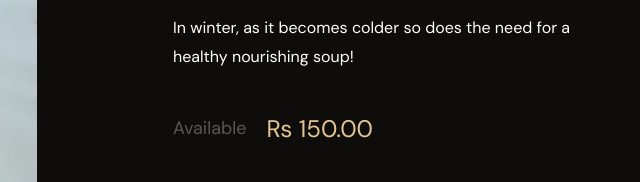
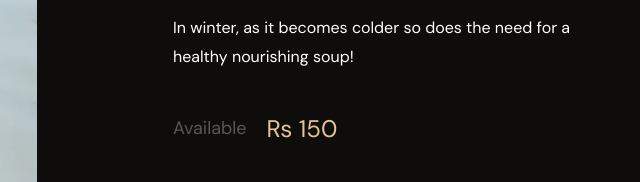
Before and after one commit to pratibha-ncr/kitchen_app, a plain HTML site: page index.html in a window 1280 px wide. Shown: the part 3278-3460 px from the top of the page, 603-1243 px from the left. Drawn offline with nearby package versions, Linux system fonts and the light colour scheme; a web font is replaced by a local one.

Commit message:
uploaded changes

```diff
--- a/index.html
+++ b/index.html
@@ -501,7 +501,7 @@
             <div class="wrapper">
               <del class="del body-3">Available</del>
 
-              <span class="span body-1">Rs 150.00</span>
+              <span class="span body-1">Rs 150</span>
             </div>
 
             <a href="#" class="btn btn-primary">
```
